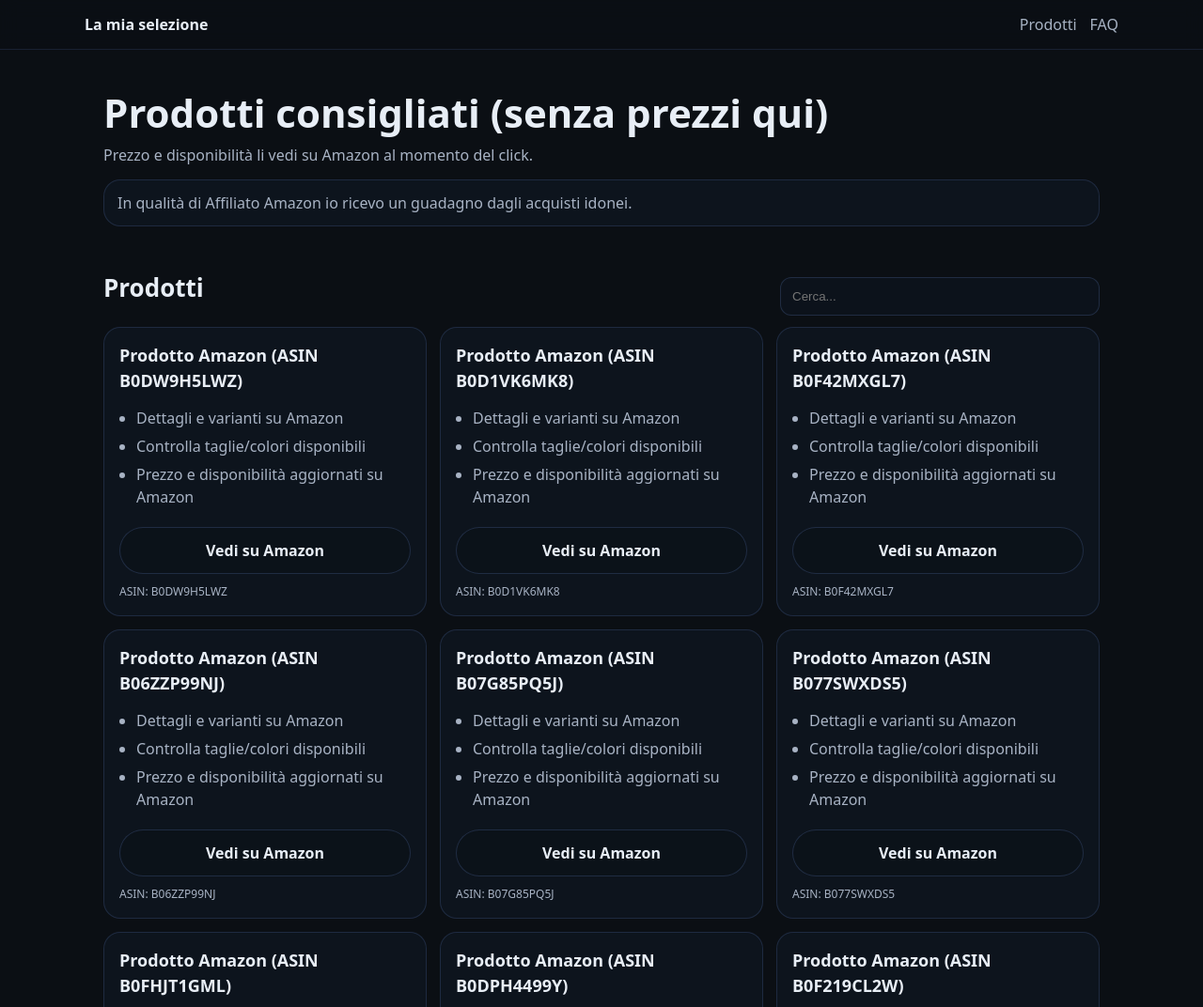
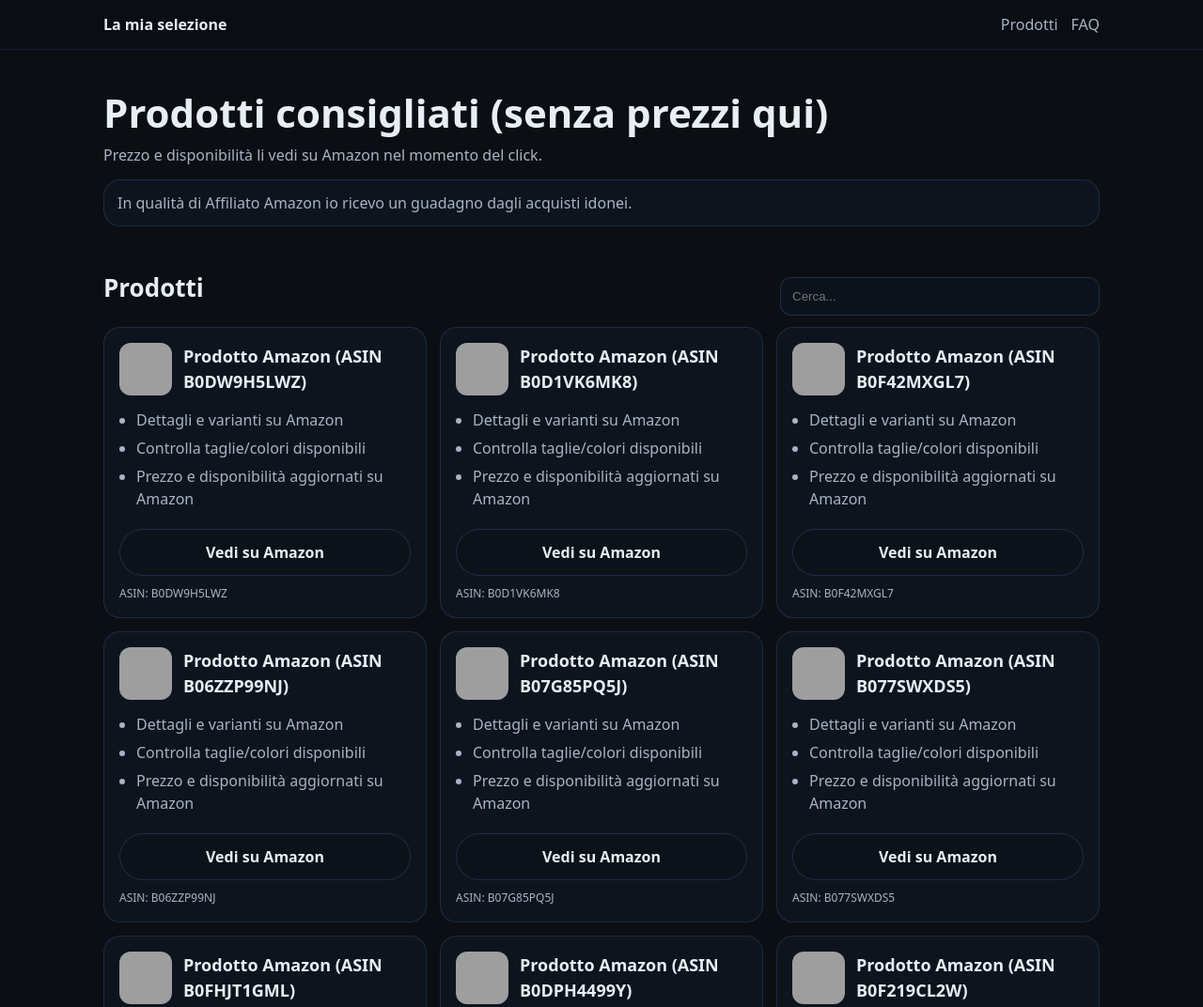
Before and after one commit to macigiancarlo-cloud/homepage-affiliato, a plain HTML site: page index.html in a window 1280 px wide. Shown: the top 1072 px of the page at 94% size. Drawn offline with Linux system fonts and the light colour scheme; grey boxes are pictures that could not be loaded.

Commit message:
Show product images and fix index layout

```diff
--- a/app.js
+++ b/app.js
@@ -1,8 +1,15 @@
-
 const AFF_TAG = "tuttowowshop-21";
 
 function amazonLink(asin) {
   return `https://www.amazon.it/dp/${encodeURIComponent(asin)}?tag=${encodeURIComponent(AFF_TAG)}`;
+}
+
+// Immagine prodotto basata su ASIN (widget Amazon Ads).
+// Non richiede PA-API e funziona bene su siti statici.
+function amazonImage(asin) {
+  const a = encodeURIComponent(asin);
+  const tag = encodeURIComponent(AFF_TAG);
+  return `https://ws-eu.amazon-adsystem.com/widgets/q?_encoding=UTF8&ASIN=${a}&Format=_SL160_&ID=AsinImage&MarketPlace=IT&ServiceVersion=20070822&WS=1&tag=${tag}`;
 }
 
 function escapeHtml(s) {
@@ -44,19 +51,33 @@ function render(products, query = "") {
 
   grid.innerHTML = filtered
     .map((p) => {
+      const rawAsin = (p.asin || "").trim();
       const title = escapeHtml(p.title || "Prodotto");
-      const asin = escapeHtml(p.asin || "");
+      const asinSafe = escapeHtml(rawAsin);
+
       const bullets = Array.isArray(p.bullets) ? p.bullets.slice(0, 3) : [];
       const bulletsHtml = bullets.map((b) => `<li>${escapeHtml(b)}</li>`).join("");
 
       return `
         <article class="card">
-          <h3>${title}</h3>
+          <div class="card-head">
+            <img
+              class="card-img"
+              src="${amazonImage(rawAsin)}"
+              alt="${title}"
+              loading="lazy"
+              decoding="async"
+            />
+            <h3>${title}</h3>
+          </div>
+
           <ul>${bulletsHtml}</ul>
-          <a class="btn" href="${amazonLink(asin)}" target="_blank" rel="sponsored noopener">
+
+          <a class="btn" href="${amazonLink(rawAsin)}" target="_blank" rel="sponsored noopener">
             Vedi su Amazon
           </a>
-          <div class="meta">ASIN: ${asin}</div>
+
+          <div class="meta">ASIN: ${asinSafe}</div>
         </article>
       `;
     })
--- a/index.html
+++ b/index.html
@@ -4,77 +4,86 @@
     <meta charset="utf-8" />
     <meta name="viewport" content="width=device-width,initial-scale=1" />
     <title>Consigliati su Amazon</title>
-  <meta name="description" content="Selezione di prodotti consigliati. Clicca per vedere prezzo e disponibilità su Amazon." />
+    <meta
+      name="description"
+      content="Selezione di prodotti consigliati. Clicca per vedere prezzo e disponibilità su Amazon."
+    />
     <link rel="stylesheet" href="styles.css" />
   </head>
+
   <body>
     <header class="top">
-    <div class="container row">
+      <div class="container">
+        <div class="row">
           <div class="brand">La mia selezione</div>
-      <nav class="nav">
+
+          <nav class="nav" aria-label="Navigazione">
             <a href="#prodotti">Prodotti</a>
             <a href="#faq">FAQ</a>
           </nav>
         </div>
+      </div>
     </header>
 
-  <main>
+    <main class="container">
       <section class="hero">
-      <div class="container">
         <h1>Prodotti consigliati (senza prezzi qui)</h1>
-        <p class="lead">
-          Prezzo e disponibilità li vedi su Amazon al momento del click.
-        </p>
+        <p class="lead">Prezzo e disponibilità li vedi su Amazon nel momento del click.</p>
 
         <div class="disclosure" role="note">
           In qualità di Affiliato Amazon io ricevo un guadagno dagli acquisti idonei.
         </div>
-      </div>
       </section>
 
       <section id="prodotti" class="section">
-      <div class="container">
         <div class="section-head">
           <h2>Prodotti</h2>
+
           <div class="controls">
-            <input id="q" type="search" placeholder="Cerca..." aria-label="Cerca prodotti" />
+            <input
+              id="q"
+              type="search"
+              placeholder="Cerca..."
+              autocomplete="off"
+              aria-label="Cerca prodotti"
+            />
           </div>
         </div>
 
-        <div id="grid" class="grid" aria-live="polite"></div>
+        <div id="loading" class="card" style="margin-bottom:16px; opacity:.85;">
+          Caricamento prodotti…
+        </div>
 
-        <div id="empty" class="empty hidden">
+        <div id="empty" class="card hidden" style="margin-bottom:16px;">
           Nessun prodotto trovato.
         </div>
-      </div>
+
+        <div id="grid" class="grid" aria-live="polite"></div>
       </section>
 
       <section id="faq" class="section">
-      <div class="container">
         <h2>FAQ</h2>
 
         <details class="faq">
-          <summary>Perché non vedo i prezzi?</summary>
-          <p>Per verificare prezzo e disponibilità aggiornati, clicca “Vedi su Amazon”.</p>
+          <summary>Da dove arrivano prezzi e disponibilità?</summary>
+          <p>Prezzo e disponibilità sono sempre quelli mostrati su Amazon al momento del click.</p>
         </details>
 
         <details class="faq">
-          <summary>I link sono affiliati?</summary>
-          <p>Sì: alcuni link sono link affiliati. Se acquisti tramite quei link potrei ricevere una commissione senza costi aggiuntivi per te.</p>
+          <summary>Perché non mostri i prezzi qui?</summary>
+          <p>Per evitare informazioni non aggiornate: il prezzo varia spesso e fa fede Amazon.</p>
         </details>
-      </div>
       </section>
     </main>
 
     <footer class="footer">
-    <div class="container foot">
-      <p><a href="privacy.html">Privacy</a> · <a href="contatti.html">Contatti</a></p>
-      <small>© <span id="y"></span> — Pagina affiliata</small>
+      <div class="container">
+        <div>
+          <a href="privacy.html">Privacy</a> · <a href="contatti.html">Contatti</a>
+        </div>
       </div>
     </footer>
 
     <script src="app.js"></script>
-  <script>document.getElementById("y").textContent = new Date().getFullYear();</script>
   </body>
-
 </html>
--- a/styles.css
+++ b/styles.css
@@ -63,7 +63,31 @@ h2{margin:0 0 10px;font-size:26px}
   flex-direction:column;
   min-height: 220px;
 }
+
+/* Titolo card */
 .card h3{margin:0 0 8px;font-size:18px}
+
+/* ====== AGGIUNTO: immagine + titolo in riga ====== */
+.card-head{
+  display:flex;
+  gap:12px;
+  align-items:center;
+  margin:0 0 8px;
+}
+.card-head h3{
+  margin:0;
+  font-size:18px;
+}
+.card-img{
+  width:56px;
+  height:56px;
+  border-radius:12px;
+  object-fit:cover;
+  flex:0 0 56px;
+  background: rgba(11,15,20,.35);
+}
+/* ================================================ */
+
 .card ul{margin:0 0 14px;padding-left:18px;color:var(--muted)}
 .card li{margin:6px 0}
 .btn{
```
Lines whose indentation alone changed are shown as unchanged.
